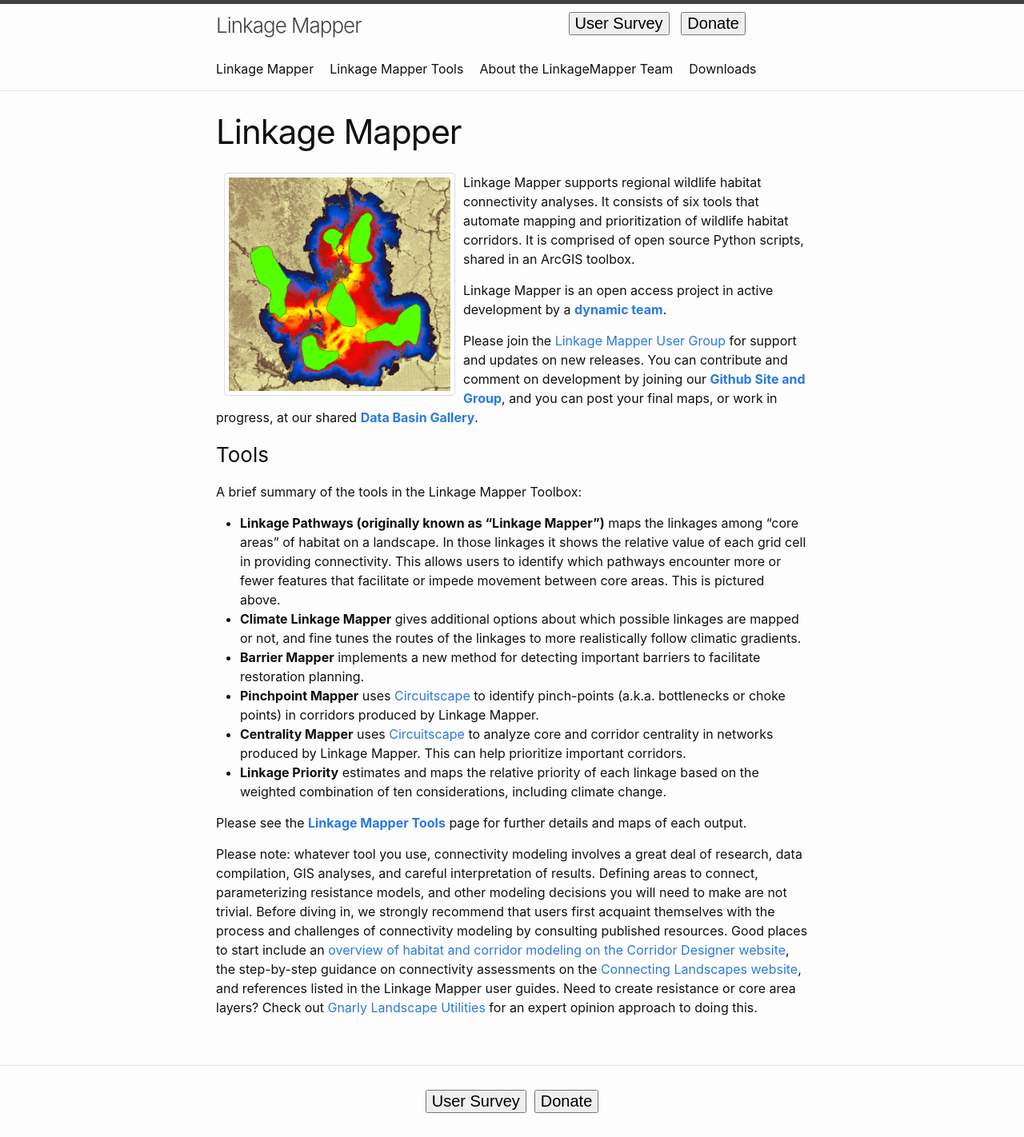
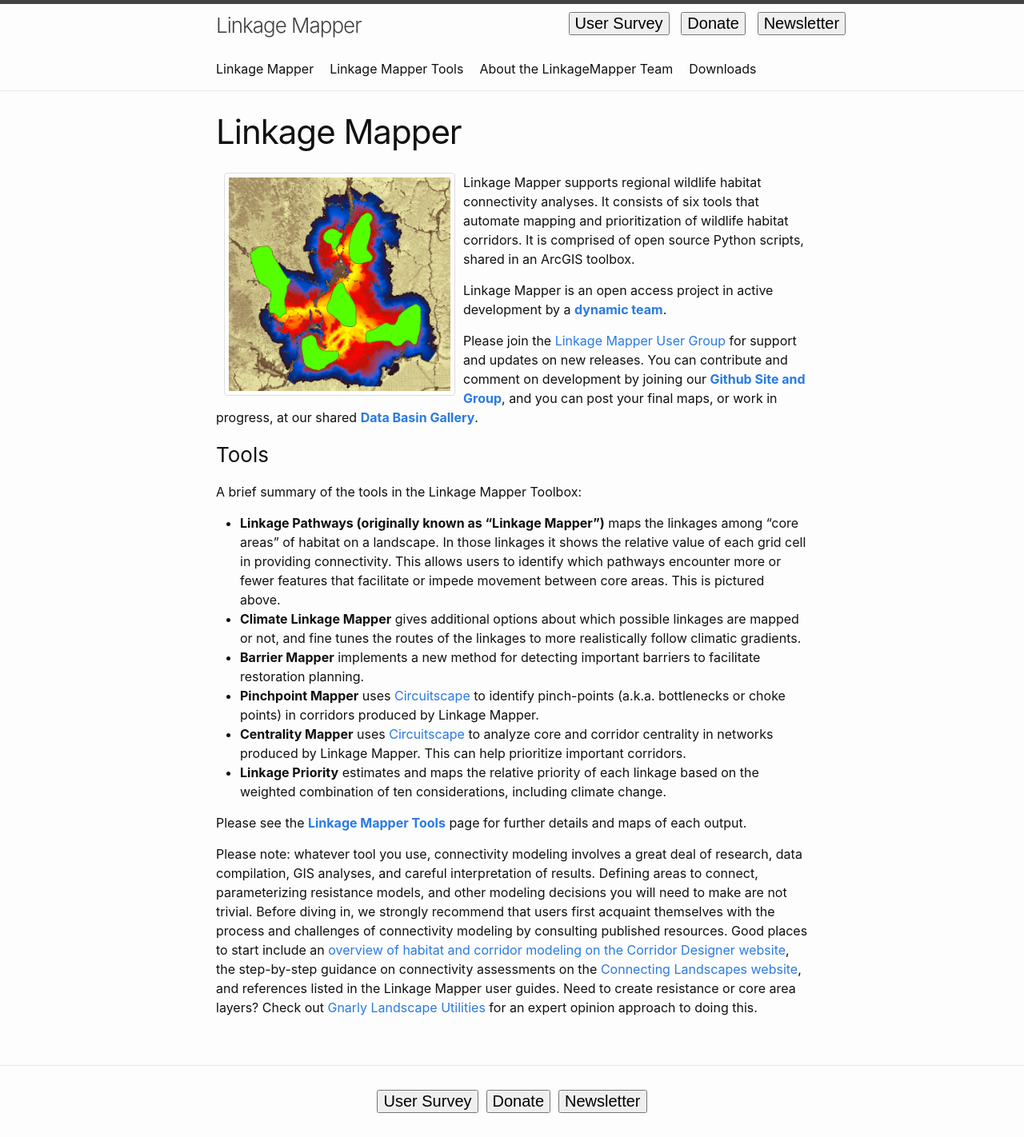
Before and after one commit to linkagescape/linkagemapper.org, a Jekyll site: the page built from linkage-mapper.md, in a window 1280 px wide. Shown: the whole page at 80% size. Built offline with Jekyll 4.4.1, drawn with Linux system fonts in a browser that asks for light colours; comment, search, counter and statistics services are not loaded.

Commit message:
adding newsletter

```diff
--- a/_includes/footer.html
+++ b/_includes/footer.html
@@ -35,8 +35,10 @@
   -->
 
   <div style="display: flex;justify-content: center;">
-    <button > <a style="font-size: 20px;text-decoration: none;color:black"   href=" https://www.surveymonkey.com/r/LinkageMapper2021">User Survey</a></button>
-    <button style="margin-left:10px"> <a style="font-size: 20px;text-decoration: none;color:black"  href=" https://donorbox.org/linkage-mapper">Donate</a></button>
+    <button > <a style="font-size: 20px;text-decoration: none;color:black"  target="_blank"  href=" https://www.surveymonkey.com/r/LinkageMapper2021">User Survey</a></button>
+    <button style="margin-left:10px"> <a style="font-size: 20px;text-decoration: none;color:black" target="_blank"  href=" https://donorbox.org/linkage-mapper">Donate</a></button>
+    <button style="margin-left:10px"> <a style="font-size: 20px;text-decoration: none;color:black" target="_blank"  href="https://mailchi.mp/dec0c5cf084d/linkagemapper1?e=67ba4eafbf">Newsletter</a></button>
+
   </div>
 
 </footer>
--- a/_includes/head.html
+++ b/_includes/head.html
@@ -28,6 +28,13 @@
       left: 37%;
     }
 
+    #newsletter {
+      float: left;
+      position: relative;
+      top: 10px;
+      left: 39%;
+    }
+
     @media only screen and (max-width: 600px) {
       #survey {
         position: revert;
@@ -49,6 +56,15 @@
 
         /* float: left; */
       }
+
+      #newsletter {
+        position: revert;
+        position: relative;
+        top: 10px;
+        left: revert;
+        left: 5px;
+        width: fit-content;
+      }
     }
     /* Add your own Mailchimp form style overrides in your site stylesheet or in this style block.
     We recommend moving this block and the preceding CSS link to the HEAD of your HTML file. */
--- a/_includes/header.html
+++ b/_includes/header.html
@@ -5,8 +5,9 @@
     {%- assign page_paths = site.header_pages | default: default_paths -%}
     <a class="site-title" rel="author" href="{{ "/" | relative_url }}">{{ site.title | escape }}</a>
 
-    <button id="survey"> <a style="font-size: 20px;text-decoration: none;color:black"   href=" https://www.surveymonkey.com/r/LinkageMapper2021">User Survey</a></button>
-    <button id="donate"> <a style="font-size: 20px;text-decoration: none;color:black"  href=" https://donorbox.org/linkage-mapper">Donate</a></button>
+    <button id="survey"> <a style="font-size: 20px;text-decoration: none;color:black" target="_blank"  href=" https://www.surveymonkey.com/r/LinkageMapper2021">User Survey</a></button>
+    <button id="donate"> <a style="font-size: 20px;text-decoration: none;color:black" target="_blank"  href=" https://donorbox.org/linkage-mapper">Donate</a></button>
+    <button id="newsletter"> <a style="font-size: 20px;text-decoration: none;color:black" target="_blank"  href=" https://mailchi.mp/dec0c5cf084d/linkagemapper1?e=67ba4eafbf">Newsletter</a></button>
 
 
     {%- if page_paths -%}
```
Also changed, not shown: 7 other files.
